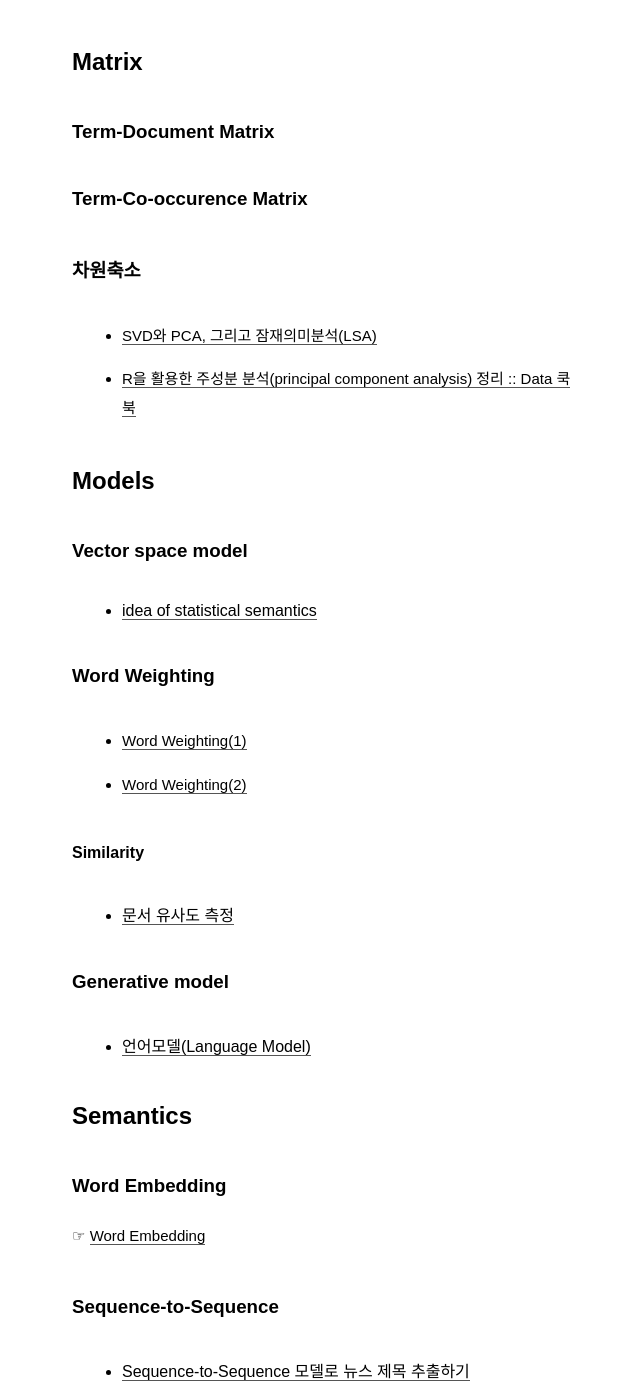
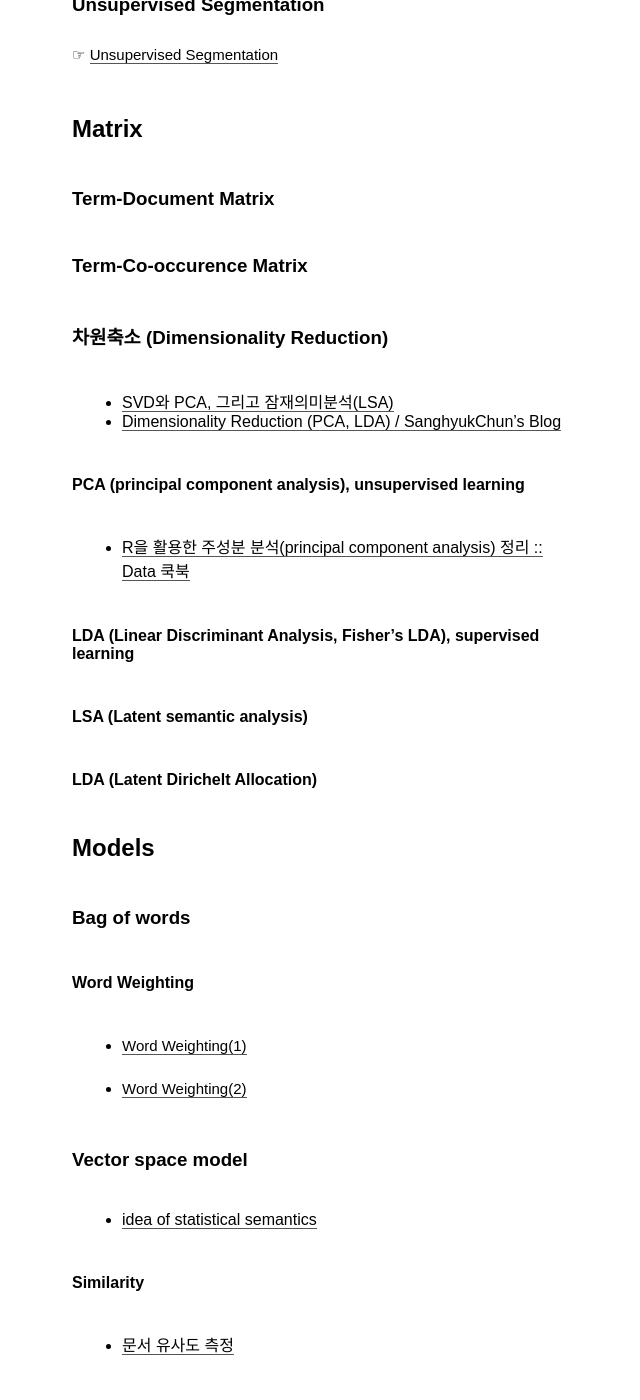
Before and after one commit to pinedance/blog, a Jekyll site: the page built from _posts/NLPs/2018-06-27-Natural-Language-Processing-Overview.md, in a window 1280 px wide and 1400 px high, scrolled down 762 px. Shown: the whole window, without its empty margins (318-958 px from the left). Built offline with Jekyll 4.4.1, drawn with Linux system fonts in a browser that asks for light colours; some web fonts are replaced; comment, search, counter and statistics services are not loaded; some of the changed text lies outside the part shown.

Commit message:
update post

```diff
--- a/_posts/NLPs/2018-06-27-Natural-Language-Processing-Overview.md
+++ b/_posts/NLPs/2018-06-27-Natural-Language-Processing-Overview.md
@@ -16,43 +16,57 @@
 
 ## Segmentation
 
+### N-gram
+
 ### Dictionary based Tokenization
 
 ### Unsupervised  Segmentation
 
 ☞ [Unsupervised  Segmentation]({{site.baseurl}}/{% post_url 2018-07-25-Unsupervised-Segmentation %})
 
+
 ## Matrix
 
 ### Term-Document Matrix
 
-
 ### Term-Co-occurence Matrix
 
-
-### 차원축소
+### 차원축소 (Dimensionality Reduction)
 
 * [SVD와 PCA, 그리고 잠재의미분석(LSA)](https://ratsgo.github.io/from%20frequency%20to%20semantics/2017/04/06/pcasvdlsa/)
+* [Dimensionality Reduction (PCA, LDA) / SanghyukChun's Blog](http://sanghyukchun.github.io/72/)
+
+#### PCA (principal component analysis), unsupervised learning
 
 * [R을 활용한 주성분 분석(principal component analysis) 정리 :: Data 쿡북](http://datacookbook.kr/35)
 
+#### LDA (Linear Discriminant Analysis, Fisher’s LDA), supervised learning
+
+#### LSA (Latent semantic analysis)
+
+#### LDA (Latent Dirichelt Allocation)
 
 
 ## Models
+
+### Bag of words
+
+#### Word Weighting
+
+* [Word Weighting(1)](https://ratsgo.github.io/from%20frequency%20to%20semantics/2017/03/28/tfidf/)
+
+* [Word Weighting(2)](https://ratsgo.github.io/from%20frequency%20to%20semantics/2017/04/14/wordweighting/)
+
 
 ### Vector space model
 
 * [idea of statistical semantics](https://ratsgo.github.io/from%20frequency%20to%20semantics/2017/03/10/frequency/)
 
-### Word Weighting
-
-* [Word Weighting(1)](https://ratsgo.github.io/from%20frequency%20to%20semantics/2017/03/28/tfidf/)
-
-* [Word Weighting(2)](https://ratsgo.github.io/from%20frequency%20to%20semantics/2017/04/14/wordweighting/)
-
 #### Similarity
 
 * [문서 유사도 측정](https://ratsgo.github.io/from%20frequency%20to%20semantics/2017/04/20/docsim/)
+
+#### Distance
 
 
 ### Generative model
@@ -94,11 +108,37 @@
 * [Comparing Corpuses by Word Use](http://sappingattention.blogspot.com/2011/10/comparing-corpuses-by-word-use.html)
 
 
-## Scoring
+## Score
 
-### log-likelihood ratio G2
+### Probability
+
+#### T-score
+
+#### Z-score
+
+#### Chi-Square Statistic (χ2)
+
+관찰값과 기대값 사이의 거리(Distance)
+
+![Chi-Square Statistic formula](http://www.geography-site.co.uk/pages/skills/fieldwork/statimage/chisqu.gif)
+
+#### log-likelihood ratio G2
 
 * [Log-likelihood for comparing texts](http://wordhoard.northwestern.edu/userman/analysis-comparewords.html)
+
+### Information Theory
+
+* [Information Theory / SanghyukChun's Blog](http://sanghyukchun.github.io/62/) Entropy, KL divergence, Mutual information
+
+#### Entropy
+
+#### KL divergence
+
+#### MI (Mutual information)
+
+* [Mutual information / Scholarpedia](http://www.scholarpedia.org/article/Mutual_information)
+
+
 
 
 ## Visualization
@@ -106,6 +146,7 @@
 ☞ [Data Visualization]({{site.baseurl}}/{% post_url 2018-04-07-data-visualization %})
 
 
+
 ## Lectures
 
 ☞ [자연어처리 강의들]({{site.baseurl}}/{% post_url 2018-08-07-Lectures-about-NLP %})
```
